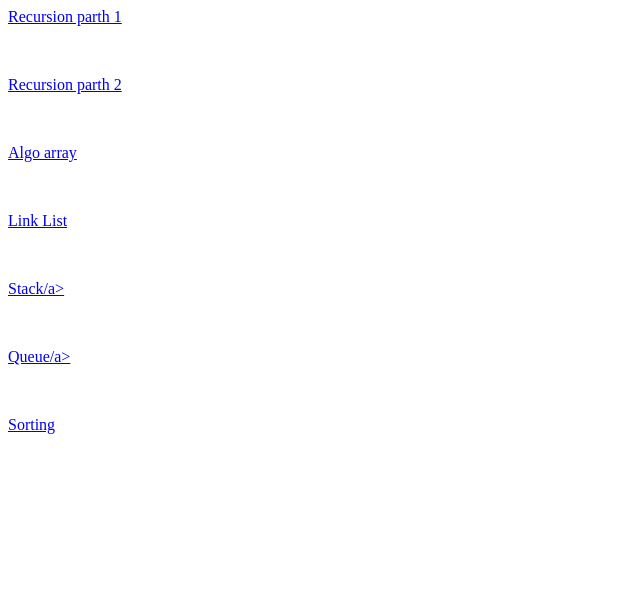
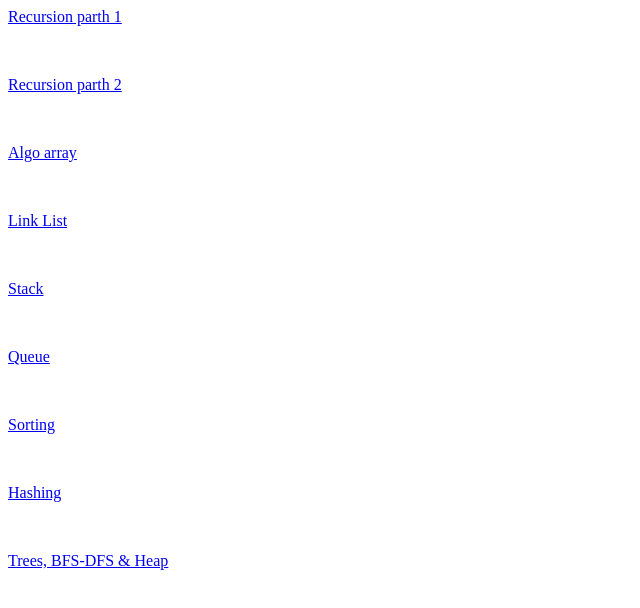
Before and after one commit to pravin5858/ADA, a plain HTML site: page index.html in a window 1280 px wide. Shown: the whole page, without its empty margins (0-640 px from the left). Drawn offline with Linux system fonts and the light colour scheme.

Commit message:
Hashing & Tree added

```diff
--- a/index.html
+++ b/index.html
@@ -13,11 +13,15 @@
     <br/>
     <p><a href="https://pravin5858.github.io/ADA/3-array-linked-list.slides.html">Link List</a></p>
     <br/>
-    <p><a href="https://pravin5858.github.io/ADA/4-stacks.slides.html">Stack/a></p>
+    <p><a href="https://pravin5858.github.io/ADA/4-stacks.slides.html">Stack</a></p>
     <br/>
-    <p><a href="https://pravin5858.github.io/ADA/5-queues.slides.html">Queue/a></p>
+    <p><a href="https://pravin5858.github.io/ADA/5-queues.slides.html">Queue</a></p>
     <br/>
     <p><a href="https://pravin5858.github.io/ADA/6-sorting.slides.html">Sorting</a></p>
     <br/>
+    <p><a href="https://pravin5858.github.io/ADA/7-hashing.slides.html">Hashing</a></p>
+    <br/>
+    <p><a href="https://pravin5858.github.io/ADA/8-trees.slides.html">Trees, BFS-DFS & Heap</a></p>
+    <br/>
   </body>
 </html>
```
